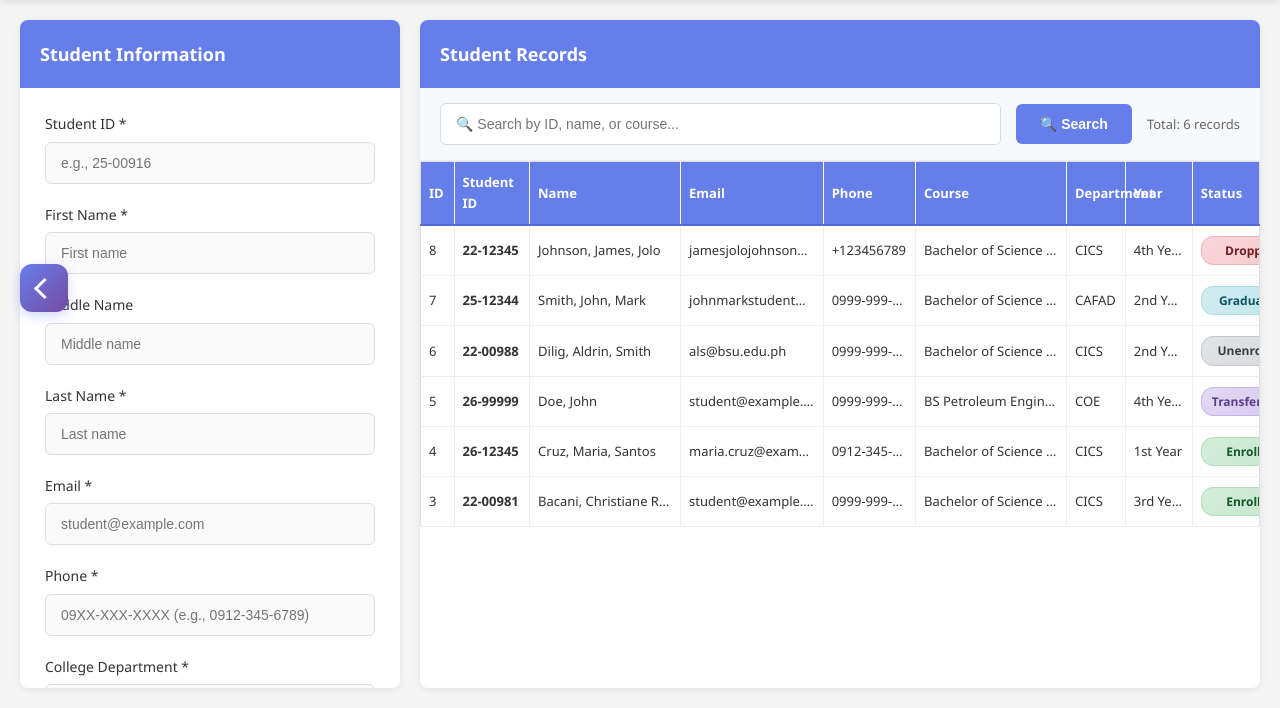
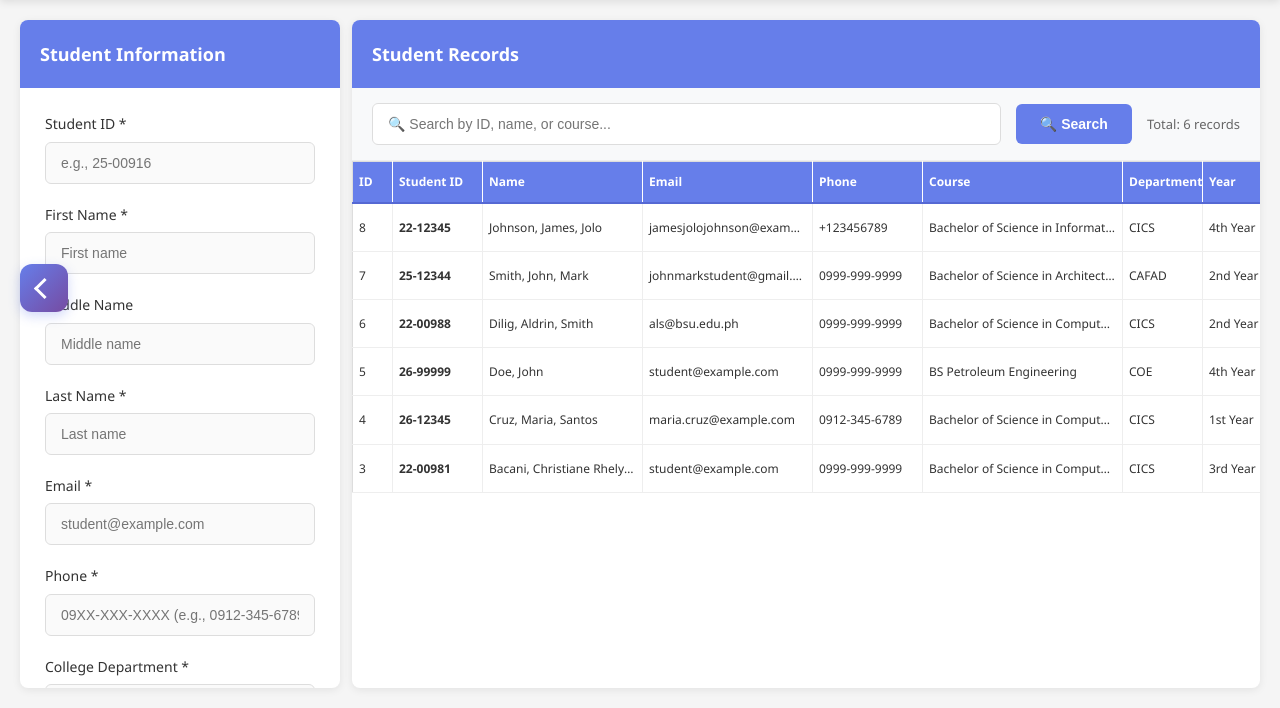
Before and after one commit to christianebacani/CRUD-Based-College-Enrollment-System, a Flask app: page /dashboard in a window 1280 px wide. Shown: the part 112-820 px from the top of the page. Run offline with Flask 3, Linux system fonts and the light colour scheme; a user stored in the database is signed in; data comes from the database, SQL or seed files in the repository.

Commit message:
refact: Content of the CSS Styling Module

```diff
--- a/static/css/style.css
+++ b/static/css/style.css
@@ -469,8 +469,8 @@ select.form-control {
 
 .dashboard-container {
     display: grid;
-    grid-template-columns: 380px 1fr;
-    gap: 20px;
+    grid-template-columns: 320px 1fr;
+    gap: 12px;
     margin-top: 20px;
     margin-bottom: 20px;
     transition: grid-template-columns 0.3s ease;
@@ -730,8 +730,9 @@ select.form-control {
 
 .data-table {
     width: 100%;
+    min-width: 1000px;
     border-collapse: collapse;
-    font-size: 13px;
+    font-size: 12px;
     border: 1px solid #ddd;
     table-layout: fixed;
 }
@@ -739,47 +740,56 @@ select.form-control {
 /* Column width optimization for all 9 columns */
 .data-table th:nth-child(1), /* ID */
 .data-table td:nth-child(1) {
-    width: 4%;
+    width: 40px;
+    min-width: 40px;
 }
 
 .data-table th:nth-child(2), /* Student ID */
 .data-table td:nth-child(2) {
-    width: 9%;
+    width: 90px;
+    min-width: 90px;
 }
 
 .data-table th:nth-child(3), /* Name */
 .data-table td:nth-child(3) {
-    width: 18%;
+    width: 160px;
+    min-width: 140px;
 }
 
 .data-table th:nth-child(4), /* Email */
 .data-table td:nth-child(4) {
-    width: 17%;
+    width: 170px;
+    min-width: 150px;
 }
 
 .data-table th:nth-child(5), /* Phone */
 .data-table td:nth-child(5) {
-    width: 11%;
+    width: 110px;
+    min-width: 110px;
 }
 
 .data-table th:nth-child(6), /* Course */
 .data-table td:nth-child(6) {
-    width: 18%;
+    width: 200px;
+    min-width: 180px;
 }
 
-.data-table th:nth-child(7), /* Dept */
+.data-table th:nth-child(7), /* Department */
 .data-table td:nth-child(7) {
-    width: 7%;
+    width: 80px;
+    min-width: 70px;
 }
 
 .data-table th:nth-child(8), /* Year */
 .data-table td:nth-child(8) {
-    width: 8%;
+    width: 70px;
+    min-width: 70px;
 }
 
 .data-table th:nth-child(9), /* Status */
 .data-table td:nth-child(9) {
-    width: 8%;
+    width: 110px;
+    min-width: 110px;
 }
 
 .data-table thead {
@@ -791,10 +801,10 @@ select.form-control {
 }
 
 .data-table th {
-    padding: 10px 8px;
+    padding: 10px 6px;
     text-align: left;
     font-weight: 600;
-    font-size: 13px;
+    font-size: 12px;
     border-bottom: 2px solid #5568d3;
     border-right: 1px solid rgba(255, 255, 255, 0.2);
 }
@@ -803,8 +813,34 @@ select.form-control {
     border-right: none;
 }
 
+/* Resizable column handles (Excel-like) */
+.column-resizer {
+    position: absolute;
+    top: 0;
+    right: -3px;
+    width: 6px;
+    height: 100%;
+    cursor: col-resize;
+    z-index: 20;
+    background: transparent;
+}
+
+.column-resizer:hover {
+    background: rgba(102, 126, 234, 0.3);
+    border-right: 2px solid #667eea;
+}
+
+.data-table th.resizing {
+    background: #5568d3;
+}
+
+.data-table th.resizing .column-resizer {
+    background: #667eea;
+    border-right: 2px solid #667eea;
+}
+
 .data-table td {
-    padding: 10px 8px;
+    padding: 9px 6px;
     border-bottom: 1px solid #eee;
     border-right: 1px solid #eee;
     overflow: hidden;
```
